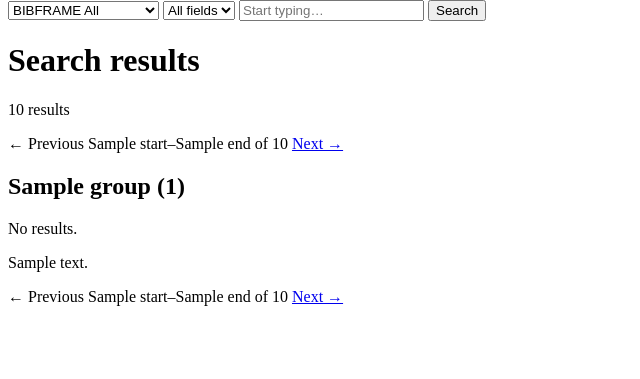
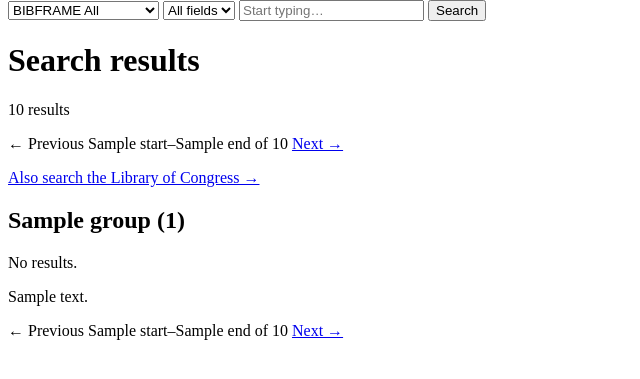
Before and after one commit to blue-core-lod/bluecore_api, a Python web app: template src/bluecore_api/app/views/templates/search_results.html in a window 1280 px wide. Shown: the part 64-443 px from the top of the page, without its empty margins (0-640 px from the left). Run offline with Jinja, Linux system fonts and the light colour scheme; the template is opened without the code that fills it: most values are stand-ins (such as "Sample title", 1, 10 or a date in 2020).

Commit message:
Give federated search a way in from the UI, and keep it once there
The endpoint had no entry point: the only way to reach it was to type the
URL. The site's header form posts to search_html, so a cataloger searching
"moby dick" on a fresh stack got "0 results" from the local index and no
hint that the Library of Congress has 390 -- which reads as the feature
being broken.

Two changes. The local results page now links to the same search run
against external sources, shown whatever the local hit count is: someone
who found one local record may still want to know LC has three hundred.
And base.html's form action became overridable, because the federated page
extends the same template and would otherwise throw a cataloger back to
the local-only search on their next query.

search.py resolves the federated route by name rather than importing it,
and returns None if that router is not registered, so the local search
page does not depend on the federated package being present.

This also matters for the experiment's numbers: usage reachable only by
typing a URL measures people who already knew about it.

Co-Authored-By: Claude Opus 5 (1M context) <noreply@anthropic.com>

```diff
--- a/src/bluecore_api/app/views/templates/base.html
+++ b/src/bluecore_api/app/views/templates/base.html
@@ -38,7 +38,7 @@
 
     {####  Search Option Dropdown Section  ####}
     <div class="bc-hero">
-        <form class="bc-search" action="{{ request.url_for('search_html').path }}" method="get" role="search">
+        <form class="bc-search" action="{{ search_action or request.url_for('search_html').path }}" method="get" role="search">
             <select name="type" aria-label="Resource type">
                 {####  Search BIBFRAME All Resources  ####}
                 <option value="all"{% if not search_type or search_type == 'all' %} selected{% endif %}>
--- a/src/bluecore_api/app/views/templates/search_results.html
+++ b/src/bluecore_api/app/views/templates/search_results.html
@@ -41,6 +41,15 @@
             </nav>
         {% endif %}
     </div>
+
+    {####  The only route into federated search. Shown whatever the local hit
+          count is: a cataloger who found one local record may still want to
+          know the Library of Congress has three hundred.  ####}
+    {% if federated_url %}
+        <p class="bc-muted bc-federated-link">
+            <a href="{{ federated_url }}">Also search the Library of Congress &rarr;</a>
+        </p>
+    {% endif %}
 
     {####  Search Results in list ####}
     {% if groups is not none %}
--- a/src/bluecore_api/federated/routes.py
+++ b/src/bluecore_api/federated/routes.py
@@ -249,6 +249,9 @@ def _html(
         request,
         "search_results.html",
         {
+            # Otherwise the shared header form would throw a cataloger back
+            # to the local-only search on their next query.
+            "search_action": request.url_for("search_federated").path,
             "search_q": query.q,
             "search_type": str(query.type),
             "search_scope": str(query.scope),
```
Also changed, not shown: src/bluecore_api/app/routes/search.py (+21 -0 lines), tests/api/test_federated_search.py (+24 -0 lines).
